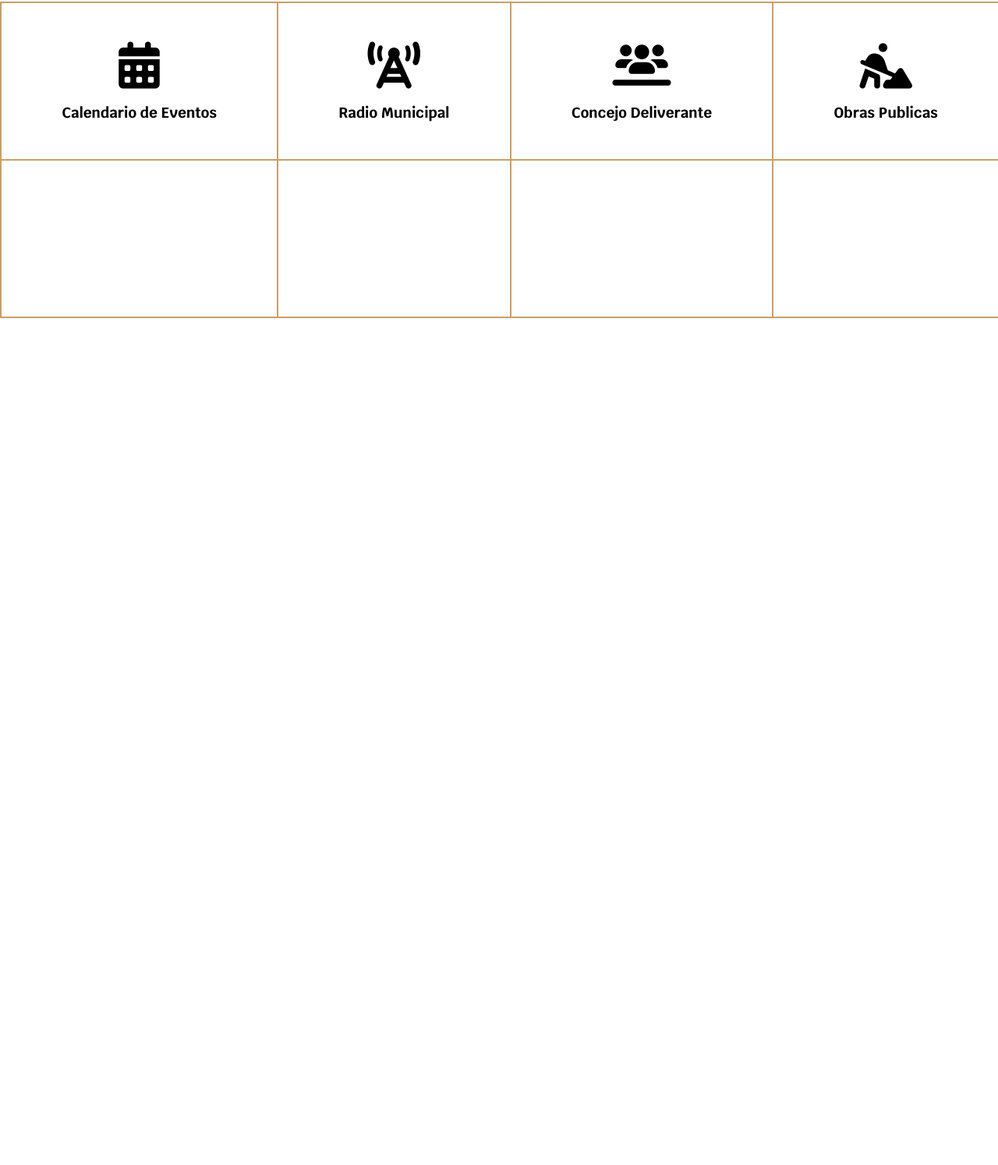
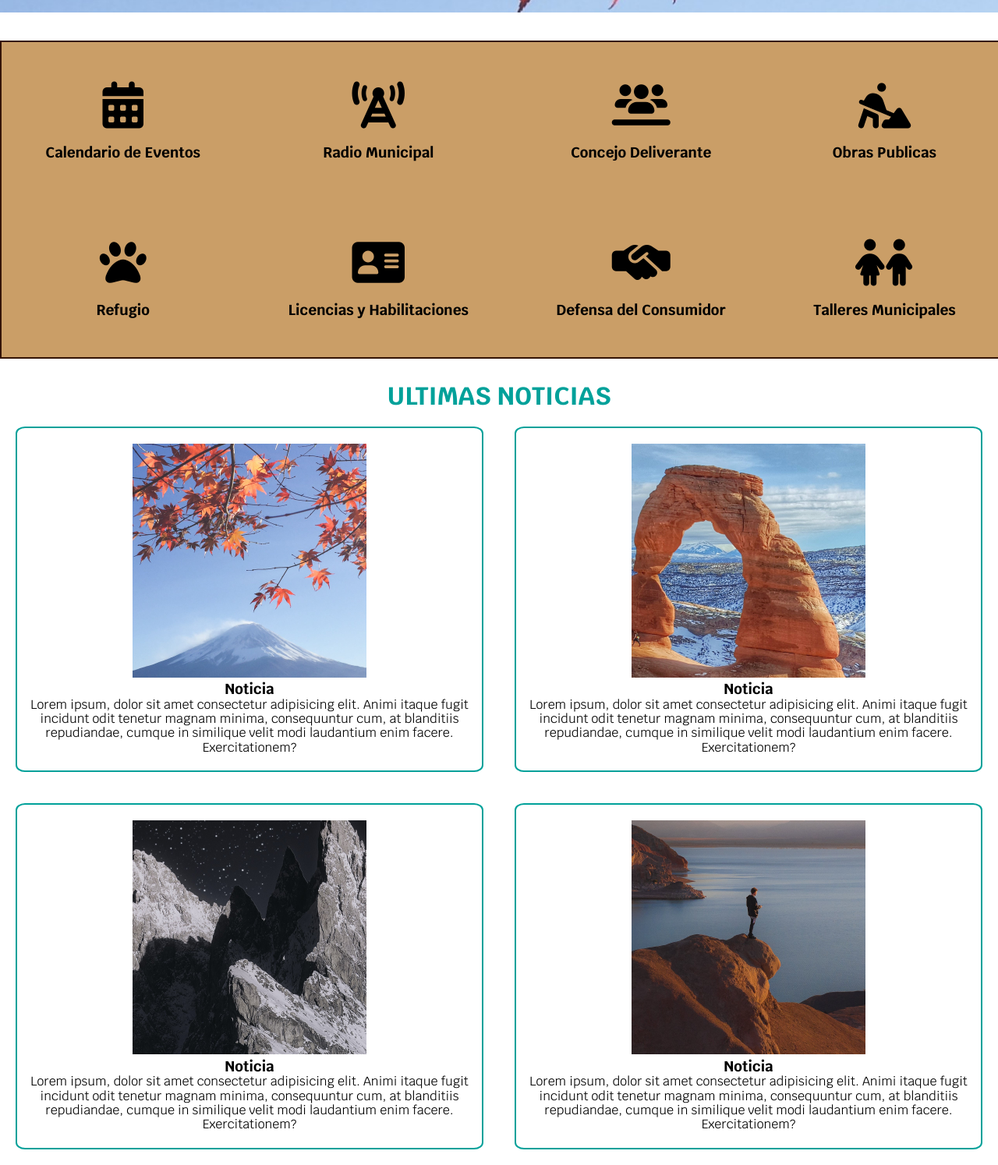
Before and after one commit to clujea/Municipalidad, a plain HTML site: page index.html in a window 1280 px wide. Shown: the part 588-2082 px from the top of the page at 78% size. Before the commit the page ends 996 px from the top, so only its background shows below. Drawn offline with Linux system fonts and the light colour scheme; a web font is replaced by a local one.

Commit message:
escritura hasta news

```diff
--- a/css/estiloMuni.css
+++ b/css/estiloMuni.css
@@ -1,7 +1,12 @@
 :root {
   --marron: #CA9E67;
+  --oscuro: #341405;
   --amarillo: #FBEA1F;
   --verde: #00A19A;
+}
+
+html {
+  box-sizing: border-box;
 }
 
 * {
@@ -28,7 +33,7 @@ header {
 }
 
 .logo-pequeño {
-  max-width: 40px;
+  max-width: 90px;
 }
 
 .nav-superior {
@@ -115,28 +120,29 @@ header ul li a:hover {
   }
 
   .logo-pequeño {
-    max-width: 60px;
+    max-width: 130px;
   }
 }
 
 /* slider automatico*/
 .contenedor-slider {
-  margin: 30px auto;
+  margin: 0 auto 100px auto;
   width: 100%;
-  padding: 50 0 0 0;
+  height: 540px;
   box-sizing: border-box;
+  position: relative;
 }
 
-.contenedor-slider li {
-  margin: 30px 0 0 0;
-  padding: 0;
+.slider li {
+  margin: 0;
+  padding-top: 64px;
   list-style: none;
 }
 
 ul.slider {
   position: relative;
   width: 100%;
-  height: 440px;
+  height: 540px;
 }
 
 ul.slider li {
@@ -160,7 +166,7 @@ ul.slider li h2 {
 
 ul.slider li img {
   width: 100%;
-  height: 440px;
+  height: 540px;
   object-fit: cover;
 }
 
@@ -175,6 +181,11 @@ ul.slider li:target {
 .menu {
   text-align: center;
   margin: 20px;
+  width: 100%;
+  position: absolute;
+  left: 50%;
+  top: 100%;
+  transform: translate(-50%, -50%);
 }
 
 .menu li {
@@ -184,7 +195,8 @@ ul.slider li:target {
 
 .menu a {
   display: inline-block;
-  color: white;
+  color: black;
+  font-weight: 800;
   text-decoration: none;
   background-color: var(--marron);
   padding: 10px;
@@ -192,7 +204,8 @@ ul.slider li:target {
   height: 20px;
   font-size: 20px;
   border-radius: 100%;
-  margin: 0 5px;
+  border: 2px solid var(--oscuro);
+  margin: 0 20px;
 }
 
 .menu a:hover {
@@ -203,10 +216,12 @@ ul.slider li:target {
 /* grilla cajas*/
 .grid {
   display: grid;
+  background-color: var(--marron);
   grid-template-columns: auto auto auto auto;
+  grid-template-rows: auto auto;
   width: 100%;
   margin: auto;
-  border: 1px solid var(--marron);
+  border: 2px solid var(--oscuro);
 }
 
 .caja {
@@ -222,6 +237,7 @@ ul.slider li:target {
 
 .caja h3 {
   margin-top: 20px;
+  margin-bottom: 50px;
 }
 
 .grid a {
@@ -233,7 +249,7 @@ ul.slider li:target {
 }
 
 .grid a:hover {
-  background-color: var(--marron);
+  color: var(--verde);
 }
 
 @media (max-width: 1050px) {
@@ -253,3 +269,77 @@ ul.slider li:target {
     grid-template-columns: auto;
   }
 }
+
+@media (min-width: 2800px) {
+  .caja i {
+    font-size: 100px;
+  }
+  .caja h3 {
+    font-size: 30px;
+  }
+  .caja {
+    border: 2px solid var(--marron);
+    height: 300px;
+  }
+}
+
+/* grilla noticias*/
+.subtitulo {
+  text-transform: uppercase;
+  font-weight: 700;
+  margin-top: 30px;
+  text-align: center;
+  font-size: xx-large;
+  color: var(--verde);
+}
+
+.noticias {
+  display: grid;
+  grid-template-columns: auto auto;
+  width: 100%;
+  height: auto;
+}
+
+.noti {
+  border: 2px solid var(--verde);
+  text-align: center;
+  height: auto;
+  margin: 20px;
+  padding: 20px 10px;
+  border-radius: 2%;
+  position: relative;
+}
+
+.noti img {
+  max-width: 300px;
+}
+
+.noti a {
+  text-decoration: none;
+  color: black;
+}
+
+.sombra {
+  position: absolute;
+  background-color: rgba(0, 161, 154, 0);
+  width: 100%;
+  height: 100%;
+  top: 0;
+  right: 0;
+}
+
+.sombra:hover {
+  background-color: rgba(0, 161, 154, 0.2);
+}
+
+@media (max-width: 748px) {
+  .noticias {
+    grid-template-columns: auto;
+  }
+}
+
+@media (min-width: 2800px) {
+  .noticias {
+    grid-template-columns: auto auto auto auto;
+  }
+}
--- a/index.html
+++ b/index.html
@@ -19,18 +19,18 @@
     <link rel="preload" href="css\estiloMuni.css" as="style"/>
     <link rel="stylesheet" type="text/css" href="css\estiloMuni.css"/>
     <!--documento js-->
-    <script defer src="index.js"></script>
+    <script defer src="js\index.js"></script>
 </head>
 <body>
 
     <!--nav-->
     <header>
-        <a href="#"><img src="img\Escudo_municipal_transparente.png" class="logo-pequeño" alt="Logo_SierraGrande"/></a>
+        <a href="#"><img src="img\Logo_SierraGrande.jpg" class="logo-pequeño" alt="Logo_SierraGrande"/></a>
         <nav class="nav-superior"></nav>
         <button class="barra"><i class="fa-solid fa-bars"></i></button>
             <ul>
                 <li><a href="#">Sierra Grande</a></li>
-                <li><a href="#">Autoridades</a></li>
+                <li><a href="#">Gobierno</a></li>
                 <li><a href="#">Turismo</a></li>
                 <li><a href="#">Boletin Oficial</a></li>
                 <li><a href="#">Oficina Virtual</a></li>
@@ -42,7 +42,7 @@
     <div class="contenedor-slider">
         <ul class="slider">
             <li id="slide1"><h2>Naturaleza</h2><img src="img\prueba1.jpg"></li>
-            <li id="slide2"><h2>Inmensidad</h2><img src="img\prueba2.jpg"></li>
+            <li id="slide2"><h2>Inmensidad</h2><img src="img\playa.jpeg"></li>
             <li id="slide3"><h2>Desarrollo</h2><img src="img\prueba3.jpg"></li>
             <li id="slide4"><h2>Naturaleza</h2><img src="img\prueba4.jpg"></li>
         </ul>
@@ -81,18 +81,87 @@
             </a>
         </div>
         <div class="caja c5">
-
+            <a href="#">
+                <i class="fa-solid fa-paw"></i>
+                <h3>Refugio</h3>
+            </a>
         </div>
         <div class="caja c6">
-
+            <a href="#">
+                <i class="fa-solid fa-address-card"></i>
+                <h3>Licencias y Habilitaciones</h3>
+            </a>
         </div>
         <div class="caja c7">
-
+            <a href="#">
+                <i class="fa-solid fa-handshake-simple"></i>
+                <h3>Defensa del Consumidor </h3>
+            </a>
         </div>
         <div class="caja c8">
-
+            <a href="#">
+                <i class="fa-solid fa-children"></i>
+                <h3>Talleres Municipales</h3>
+            </a>
         </div>
      </section>
 
+     <!--news-->
+     <h2 class="subtitulo">Ultimas Noticias</h2>
+     <section class="noticias">
+        <div class="noti">
+            <a href="#">
+            <img src="img\prueba1.jpg" alt="">
+            <div class="descrip">
+                <h3>Noticia</h3>
+                <p>Lorem ipsum, dolor sit amet consectetur adipisicing elit. Animi itaque fugit incidunt odit tenetur
+                    magnam minima, consequuntur cum, at blanditiis repudiandae, cumque in similique velit modi laudantium
+                    enim facere. Exercitationem?</p>
+            </div>
+            <div class="sombra"></div>
+            </a>
+        </div>
+        <div class="noti">
+            <a href="#">
+            <img src="img\prueba2.jpg" alt="">
+            <div class="descrip">
+                <h3>Noticia</h3>
+                <p>Lorem ipsum, dolor sit amet consectetur adipisicing elit. Animi itaque fugit incidunt odit tenetur
+                    magnam minima, consequuntur cum, at blanditiis repudiandae, cumque in similique velit modi laudantium
+                    enim facere. Exercitationem?</p>
+            </div>
+            <div class="sombra"></div>
+            </a>
+        </div>
+        <div class="noti">
+            <a href="#">
+            <img src="img\prueba3.jpg" alt="">
+            <div class="descrip">
+                <h3>Noticia</h3>
+                <p>Lorem ipsum, dolor sit amet consectetur adipisicing elit. Animi itaque fugit incidunt odit tenetur
+                    magnam minima, consequuntur cum, at blanditiis repudiandae, cumque in similique velit modi laudantium
+                    enim facere. Exercitationem?</p>
+            </div>
+            <div class="sombra"></div>
+            </a>
+        </div>
+        <div class="noti">
+            <a href="#">
+            <img src="img\prueba4.jpg" alt="">
+            <div class="descrip">
+                <h3>Noticia</h3>
+                <p>Lorem ipsum, dolor sit amet consectetur adipisicing elit. Animi itaque fugit incidunt odit tenetur
+                    magnam minima, consequuntur cum, at blanditiis repudiandae, cumque in similique velit modi laudantium
+                    enim facere. Exercitationem?</p>
+            </div>
+            <div class="sombra"></div>
+            </a>
+     </section>
+
+     <!--foot-->
+    <footer>
+
+    </footer>
+
 </body>
 </html>
```
Also changed, not shown: img/playa.jpeg (added), js/index.js (renamed from index.js).
